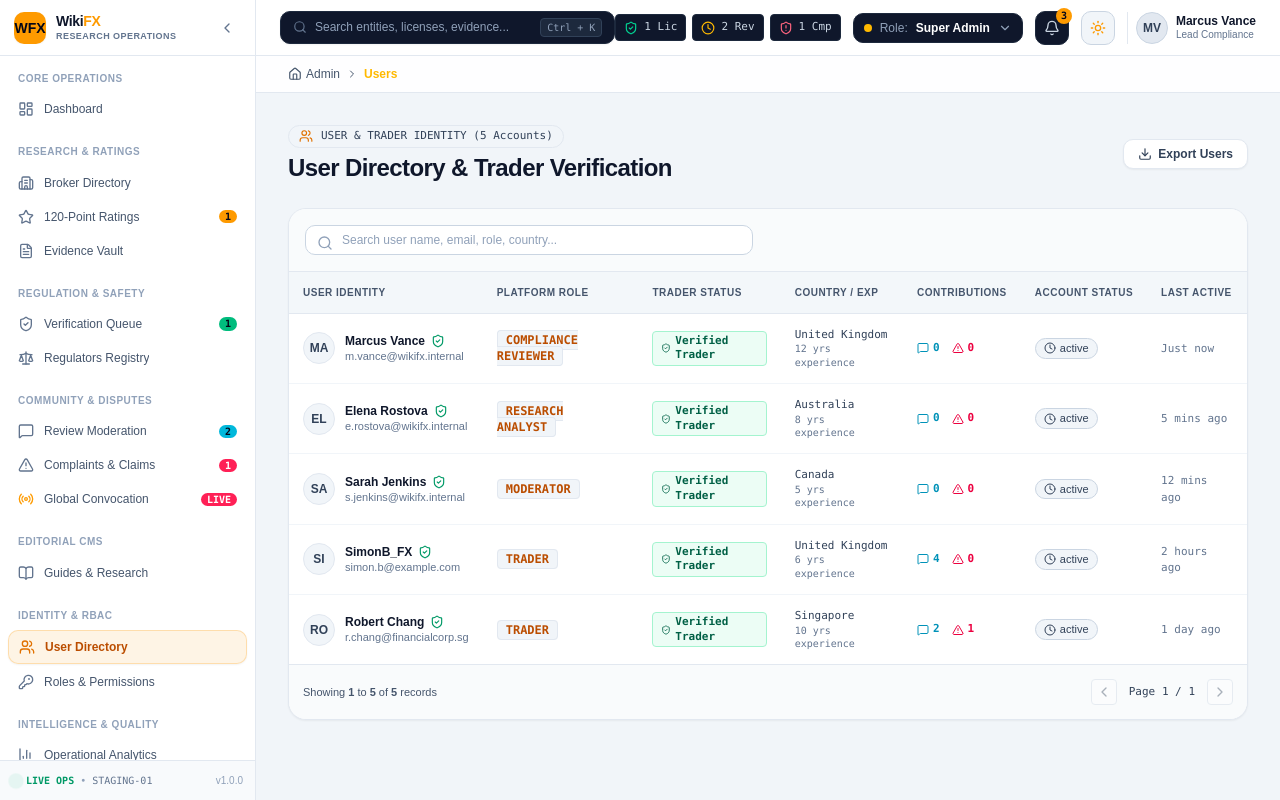
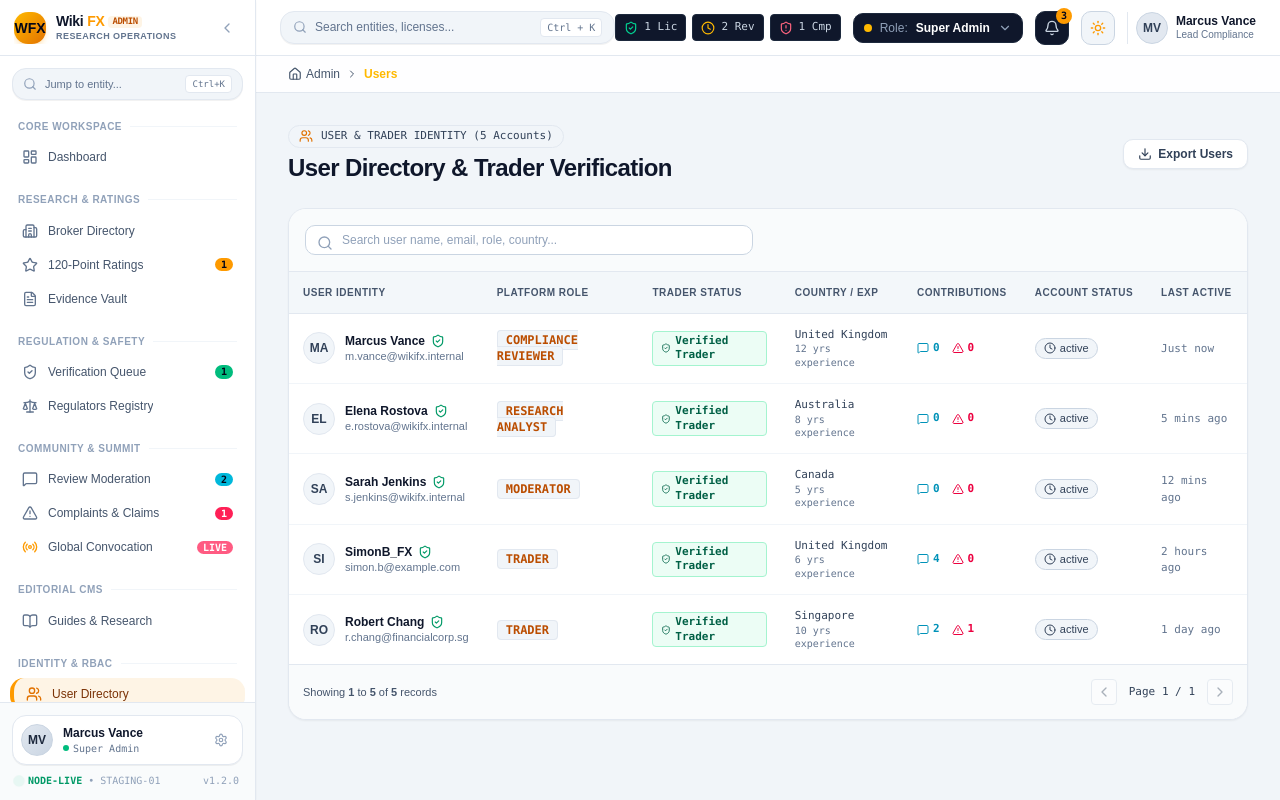
Before and after one commit to Moneykrishnaeducation/VTReview, a React (Vite) app in the folder authorFrontend/apps/web/: page /users in a window 1280 px wide. Built offline with nearby package versions, Linux system fonts and the light colour scheme.

Commit message:
feat(ui): enhance admin sidebar UI/UX with full mobile drawer responsiveness, keyboard shortcut collapse, floating tooltips, and elevated profile footer

```diff
--- a/authorFrontend/apps/web/src/components/admin-header.tsx
+++ b/authorFrontend/apps/web/src/components/admin-header.tsx
@@ -16,6 +16,7 @@ import {
   ExternalLink,
   ShieldCheck,
   Clock,
+  Menu,
 } from "lucide-react";
 
 interface AdminHeaderProps {
@@ -28,6 +29,8 @@ export function AdminHeader({ isSidebarCollapsed }: AdminHeaderProps) {
     setActiveRole,
     activeRoleDef,
     setIsSearchOpen,
+    isMobileSidebarOpen,
+    setIsMobileSidebarOpen,
     unreadNotificationsCount,
     notifications,
     markNotificationRead,
@@ -43,21 +46,30 @@ export function AdminHeader({ isSidebarCollapsed }: AdminHeaderProps) {
 
   return (
     <header
-      className={`fixed top-0 right-0 z-20 h-14 bg-white/95 dark:bg-slate-950/95 backdrop-blur-md border-b border-slate-200 dark:border-slate-800 text-slate-800 dark:text-slate-200 flex items-center justify-between px-4 md:px-6 transition-all duration-200 ${
-        isSidebarCollapsed ? "left-16" : "left-64"
+      className={`fixed top-0 right-0 z-20 h-14 bg-white/95 dark:bg-slate-950/95 backdrop-blur-md border-b border-slate-200 dark:border-slate-800 text-slate-800 dark:text-slate-200 flex items-center justify-between px-3 md:px-6 transition-all duration-300 left-0 ${
+        isSidebarCollapsed ? "lg:left-20" : "lg:left-64"
       }`}
     >
-      {/* Left: Quick Search Button & Breadcrumb hint */}
-      <div className="flex items-center gap-3 flex-1 max-w-lg">
+      {/* Left: Mobile Drawer Trigger & Quick Search Button */}
+      <div className="flex items-center gap-2.5 flex-1 max-w-lg">
+        {/* Mobile Hamburger Drawer Trigger */}
+        <button
+          onClick={() => setIsMobileSidebarOpen(true)}
+          className="lg:hidden p-2 rounded-xl bg-slate-100 dark:bg-slate-900 border border-slate-200 dark:border-slate-800 text-slate-700 dark:text-slate-300 hover:text-amber-500 transition-colors cursor-pointer shadow-2xs"
+          aria-label="Open Navigation Drawer"
+        >
+          <Menu className="h-4 w-4" />
+        </button>
+
         <button
           onClick={() => setIsSearchOpen(true)}
-          className="w-full max-w-sm bg-slate-900 hover:bg-slate-850 border border-slate-800 hover:border-slate-700 rounded-lg px-3 py-1.5 text-xs text-slate-400 flex items-center justify-between gap-2 shadow-xs transition-colors cursor-pointer"
+          className="w-full max-w-xs sm:max-w-sm bg-slate-100 dark:bg-slate-900 hover:bg-slate-200 dark:hover:bg-slate-850 border border-slate-200 dark:border-slate-800 rounded-xl px-3 py-1.5 text-xs text-slate-500 dark:text-slate-400 flex items-center justify-between gap-2 shadow-2xs transition-colors cursor-pointer"
         >
-          <div className="flex items-center gap-2">
-            <Search className="h-3.5 w-3.5 text-slate-500" />
-            <span>Search entities, licenses, evidence...</span>
+          <div className="flex items-center gap-2 truncate">
+            <Search className="h-3.5 w-3.5 text-slate-400" />
+            <span className="truncate">Search entities, licenses...</span>
           </div>
-          <kbd className="hidden sm:inline-block font-mono text-[10px] bg-slate-800 px-1.5 py-0.5 rounded text-slate-400 border border-slate-700">
+          <kbd className="hidden sm:inline-block font-mono text-[10px] bg-white dark:bg-slate-800 px-1.5 py-0.5 rounded text-slate-500 dark:text-slate-400 border border-slate-200 dark:border-slate-700">
             Ctrl + K
           </kbd>
         </button>
--- a/authorFrontend/apps/web/src/components/admin-shell.tsx
+++ b/authorFrontend/apps/web/src/components/admin-shell.tsx
@@ -20,8 +20,8 @@ export function AdminShell() {
 
       {/* Main Content Area */}
       <main
-        className={`flex-1 pt-14 transition-all duration-200 flex flex-col ${
-          isSidebarCollapsed ? "pl-16" : "pl-64"
+        className={`flex-1 pt-14 transition-all duration-300 flex flex-col pl-0 ${
+          isSidebarCollapsed ? "lg:pl-20" : "lg:pl-64"
         }`}
       >
         {/* Breadcrumbs Toolbar */}
--- a/authorFrontend/apps/web/src/components/admin-sidebar.tsx
+++ b/authorFrontend/apps/web/src/components/admin-sidebar.tsx
@@ -1,4 +1,4 @@
-import React, { useState } from "react";
+import React, { useState, useEffect } from "react";
 import { Link, useLocation } from "react-router";
 import { useAdmin } from "../context/admin-context";
 import {
@@ -23,6 +23,11 @@ import {
   ChevronRight,
   Sparkles,
   Radio,
+  Search,
+  X,
+  ShieldAlert,
+  LogOut,
+  ChevronDown
 } from "lucide-react";
 
 interface AdminSidebarProps {
@@ -39,11 +44,35 @@ export function AdminSidebar({ isCollapsed, setIsCollapsed }: AdminSidebarProps)
     pendingRatingsCount,
     unreadNotificationsCount,
     criticalIssuesCount,
+    isMobileSidebarOpen,
+    setIsMobileSidebarOpen,
+    setIsSearchOpen,
+    activeRoleDef,
   } = useAdmin();
+
+  // Close mobile sidebar on route change
+  useEffect(() => {
+    setIsMobileSidebarOpen(false);
+  }, [location.pathname, setIsMobileSidebarOpen]);
+
+  // Keyboard shortcut ( [ ) to toggle sidebar collapse on desktop
+  useEffect(() => {
+    const handleKeyDown = (e: KeyboardEvent) => {
+      if (
+        (e.key === "[" || (e.ctrlKey && e.key === "\\")) &&
+        !(e.target instanceof HTMLInputElement || e.target instanceof HTMLTextAreaElement)
+      ) {
+        e.preventDefault();
+        setIsCollapsed(!isCollapsed);
+      }
+    };
+    window.addEventListener("keydown", handleKeyDown);
+    return () => window.removeEventListener("keydown", handleKeyDown);
+  }, [isCollapsed, setIsCollapsed]);
 
   const navGroups = [
     {
-      title: "Core Operations",
+      title: "Core Workspace",
       items: [
         { label: "Dashboard", to: "/dashboard", icon: <LayoutDashboard className="h-4 w-4" /> },
       ],
@@ -57,7 +86,7 @@ export function AdminSidebar({ isCollapsed, setIsCollapsed }: AdminSidebarProps)
           to: "/ratings",
           icon: <Star className="h-4 w-4" />,
           badge: pendingRatingsCount > 0 ? pendingRatingsCount : undefined,
-          badgeColor: "bg-amber-500 text-slate-950",
+          badgeColor: "bg-amber-500 text-slate-950 font-black",
         },
         { label: "Evidence Vault", to: "/evidence", icon: <FileText className="h-4 w-4" /> },
       ],
@@ -76,14 +105,14 @@ export function AdminSidebar({ isCollapsed, setIsCollapsed }: AdminSidebarProps)
       ],
     },
     {
-      title: "Community & Disputes",
+      title: "Community & Summit",
       items: [
         {
           label: "Review Moderation",
           to: "/reviews",
           icon: <MessageSquare className="h-4 w-4" />,
           badge: pendingReviewsCount > 0 ? pendingReviewsCount : undefined,
-          badgeColor: "bg-cyan-500 text-slate-950",
+          badgeColor: "bg-cyan-500 text-slate-950 font-bold",
         },
         {
           label: "Complaints & Claims",
@@ -97,7 +126,7 @@ export function AdminSidebar({ isCollapsed, setIsCollapsed }: AdminSidebarProps)
           to: "/convocation",
           icon: <Radio className="h-4 w-4 text-amber-500" />,
           badge: "LIVE",
-          badgeColor: "bg-rose-500 text-white font-bold",
+          badgeColor: "bg-rose-500 text-white font-black animate-pulse",
         },
       ],
     },
@@ -129,14 +158,14 @@ export function AdminSidebar({ isCollapsed, setIsCollapsed }: AdminSidebarProps)
       ],
     },
     {
-      title: "Governance",
+      title: "System Governance",
       items: [
         {
           label: "Notifications",
           to: "/notifications",
           icon: <Bell className="h-4 w-4" />,
           badge: unreadNotificationsCount > 0 ? unreadNotificationsCount : undefined,
-          badgeColor: "bg-amber-500 text-slate-950",
+          badgeColor: "bg-amber-500 text-slate-950 font-black",
         },
         { label: "Immutable Audit Log", to: "/audit-logs", icon: <History className="h-4 w-4" /> },
         { label: "System Settings", to: "/settings", icon: <Settings className="h-4 w-4" /> },
@@ -145,47 +174,111 @@ export function AdminSidebar({ isCollapsed, setIsCollapsed }: AdminSidebarProps)
   ];
 
   return (
+    <>
+      {/* 1. MOBILE BACKDROP OVERLAY */}
+      {isMobileSidebarOpen && (
+        <div
+          onClick={() => setIsMobileSidebarOpen(false)}
+          className="fixed inset-0 bg-slate-950/60 backdrop-blur-xs z-40 lg:hidden animate-in fade-in duration-200"
+          aria-hidden="true"
+        />
+      )}
+
+      {/* 2. SIDEBAR CONTAINER */}
       <aside
-      className={`fixed left-0 top-0 bottom-0 z-30 bg-white dark:bg-slate-950 border-r border-slate-200 dark:border-slate-800 text-slate-700 dark:text-slate-300 flex flex-col transition-all duration-200 ${
-        isCollapsed ? "w-16" : "w-64"
-      }`}
+        className={`fixed left-0 top-0 bottom-0 z-50 lg:z-30 bg-white dark:bg-slate-950 border-r border-slate-200 dark:border-slate-800 text-slate-700 dark:text-slate-300 flex flex-col transition-all duration-300 ease-in-out shadow-2xl lg:shadow-xs ${
+          isMobileSidebarOpen
+            ? "translate-x-0 w-72"
+            : "-translate-x-full lg:translate-x-0"
+        } ${isCollapsed ? "lg:w-20" : "lg:w-64"}`}
       >
-      {/* Brand Header */}
-      <div className="h-14 border-b border-slate-200 dark:border-slate-800 flex items-center justify-between px-3.5 bg-white dark:bg-slate-950">
-        <Link to="/dashboard" className="flex items-center gap-2.5 overflow-hidden">
-          <div className="h-8 w-8 rounded-lg bg-amber-500 text-slate-950 font-black text-sm flex items-center justify-center shrink-0 shadow-xs">
+        {/* BRAND HEADER */}
+        <div className="h-14 border-b border-slate-200 dark:border-slate-800 flex items-center justify-between px-3.5 bg-white/95 dark:bg-slate-950/95 backdrop-blur-md shrink-0">
+          <Link
+            to="/dashboard"
+            onClick={() => setIsMobileSidebarOpen(false)}
+            className="flex items-center gap-2.5 overflow-hidden group"
+          >
+            <div className="h-8 w-8 rounded-xl bg-gradient-to-br from-amber-400 to-amber-600 text-slate-950 font-black text-sm flex items-center justify-center shrink-0 shadow-md shadow-amber-500/20 group-hover:scale-105 transition-transform">
               WFX
             </div>
-          {!isCollapsed && (
-            <div className="flex flex-col">
-              <span className="font-extrabold text-slate-900 dark:text-white text-sm tracking-tight leading-tight">
+            {(!isCollapsed || isMobileSidebarOpen) && (
+              <div className="flex flex-col min-w-0">
+                <span className="font-extrabold text-slate-900 dark:text-white text-sm tracking-tight leading-tight flex items-center gap-1">
                   Wiki<span className="text-amber-500 font-black">FX</span>
+                  <span className="text-[9px] px-1 py-0.2 bg-amber-500/10 text-amber-700 dark:text-amber-400 font-mono font-bold rounded">
+                    ADMIN
                   </span>
-              <span className="text-[9px] uppercase tracking-wider text-slate-500 dark:text-slate-400 font-bold leading-tight">
+                </span>
+                <span className="text-[9px] uppercase tracking-wider text-slate-500 dark:text-slate-400 font-bold leading-tight truncate">
                   Research Operations
                 </span>
               </div>
             )}
           </Link>
 
+          <div className="flex items-center gap-1">
+            {/* Desktop Collapse Toggle */}
             <button
               onClick={() => setIsCollapsed(!isCollapsed)}
-          className="p-1.5 text-slate-500 dark:text-slate-400 hover:text-slate-900 dark:hover:text-white rounded-lg hover:bg-slate-100 dark:hover:bg-slate-900 transition-colors cursor-pointer"
-          title={isCollapsed ? "Expand Sidebar" : "Collapse Sidebar"}
+              className="hidden lg:flex p-1.5 text-slate-400 hover:text-slate-900 dark:hover:text-white rounded-lg hover:bg-slate-100 dark:hover:bg-slate-900 transition-colors cursor-pointer"
+              title={isCollapsed ? "Expand Sidebar ( [ )" : "Collapse Sidebar ( [ )"}
             >
               {isCollapsed ? <ChevronRight className="h-4 w-4" /> : <ChevronLeft className="h-4 w-4" />}
             </button>
+
+            {/* Mobile Close Button */}
+            <button
+              onClick={() => setIsMobileSidebarOpen(false)}
+              className="lg:hidden p-1.5 text-slate-500 hover:text-slate-900 dark:hover:text-white rounded-lg hover:bg-slate-100 dark:hover:bg-slate-900 transition-colors cursor-pointer"
+              aria-label="Close Mobile Menu"
+            >
+              <X className="h-5 w-5" />
+            </button>
+          </div>
         </div>
 
-      {/* Nav Menu */}
-      <div className="flex-1 overflow-y-auto px-2 py-3 space-y-4 text-xs custom-scrollbar">
-        {navGroups.map((group, idx) => (
-          <div key={idx} className="space-y-1">
-            {!isCollapsed && (
-              <div className="px-2.5 py-1 text-[10px] font-bold uppercase tracking-wider text-slate-400 dark:text-slate-500">
-                {group.title}
+        {/* QUICK SEARCH JUMP (Expanded Mode) */}
+        {(!isCollapsed || isMobileSidebarOpen) ? (
+          <div className="px-3 pt-3 pb-1 shrink-0">
+            <button
+              onClick={() => setIsSearchOpen(true)}
+              className="w-full bg-slate-100 dark:bg-slate-900/80 hover:bg-slate-200 dark:hover:bg-slate-850 border border-slate-200 dark:border-slate-800 rounded-xl px-2.5 py-1.5 text-xs text-slate-500 dark:text-slate-400 flex items-center justify-between gap-2 shadow-2xs transition-colors cursor-pointer group"
+            >
+              <div className="flex items-center gap-2 truncate">
+                <Search className="h-3.5 w-3.5 text-slate-400 group-hover:text-amber-500 transition-colors" />
+                <span className="text-[11px] truncate">Jump to entity...</span>
+              </div>
+              <kbd className="font-mono text-[9px] bg-white dark:bg-slate-800 px-1.5 py-0.5 rounded text-slate-500 dark:text-slate-400 border border-slate-200 dark:border-slate-700">
+                Ctrl+K
+              </kbd>
+            </button>
+          </div>
+        ) : (
+          <div className="px-2 pt-2.5 pb-1 flex justify-center shrink-0">
+            <button
+              onClick={() => setIsSearchOpen(true)}
+              className="p-2 bg-slate-100 dark:bg-slate-900 hover:bg-slate-200 dark:hover:bg-slate-800 rounded-xl text-slate-500 dark:text-slate-400 hover:text-amber-500 transition-colors cursor-pointer"
+              title="Quick Search (Ctrl+K)"
+            >
+              <Search className="h-4 w-4" />
+            </button>
           </div>
         )}
+
+        {/* NAVIGATION GROUPS SCROLL AREA */}
+        <div className="flex-1 overflow-y-auto px-2.5 py-3 space-y-4 text-xs custom-scrollbar">
+          {navGroups.map((group, gIdx) => (
+            <div key={gIdx} className="space-y-1">
+              {(!isCollapsed || isMobileSidebarOpen) ? (
+                <div className="px-2 py-1 text-[10px] font-bold uppercase tracking-wider text-slate-400 dark:text-slate-500 flex items-center justify-between">
+                  <span>{group.title}</span>
+                  <div className="h-px bg-slate-100 dark:bg-slate-900 flex-1 ml-2" />
+                </div>
+              ) : (
+                <div className="h-px bg-slate-200 dark:bg-slate-800 my-2 mx-1" />
+              )}
+
               <div className="space-y-0.5">
                 {group.items.map((item) => {
                   const isActive =
@@ -196,21 +289,36 @@ export function AdminSidebar({ isCollapsed, setIsCollapsed }: AdminSidebarProps)
                     <Link
                       key={item.to}
                       to={item.to}
-                    title={isCollapsed ? item.label : undefined}
-                    className={`flex items-center justify-between px-2.5 py-2 rounded-lg font-medium transition-all ${
+                      onClick={() => setIsMobileSidebarOpen(false)}
+                      title={isCollapsed && !isMobileSidebarOpen ? item.label : undefined}
+                      className={`relative group flex items-center rounded-xl font-medium transition-all ${
+                        isCollapsed && !isMobileSidebarOpen
+                          ? "justify-center p-2.5"
+                          : "justify-between px-3 py-2"
+                      } ${
                         isActive
-                        ? "bg-amber-500/10 text-amber-700 dark:text-amber-400 border border-amber-500/25 shadow-xs font-semibold"
-                        : "text-slate-600 dark:text-slate-400 hover:text-slate-900 dark:hover:text-slate-100 hover:bg-slate-100 dark:hover:bg-slate-900"
+                          ? "bg-amber-500/10 text-amber-900 dark:text-amber-300 border-l-4 border-amber-500 font-bold shadow-2xs"
+                          : "text-slate-600 dark:text-slate-400 hover:text-slate-900 dark:hover:text-slate-100 hover:bg-slate-100 dark:hover:bg-slate-900/80"
                       }`}
                     >
                       <div className="flex items-center gap-2.5 truncate">
-                      <span className={isActive ? "text-amber-600 dark:text-amber-400" : "text-slate-500 dark:text-slate-400"}>
+                        <span
+                          className={`transition-colors shrink-0 ${
+                            isActive
+                              ? "text-amber-600 dark:text-amber-400"
+                              : "text-slate-500 dark:text-slate-400 group-hover:text-slate-800 dark:group-hover:text-slate-200"
+                          }`}
+                        >
                           {item.icon}
                         </span>
-                      {!isCollapsed && <span className="truncate">{item.label}</span>}
+                        {(!isCollapsed || isMobileSidebarOpen) && (
+                          <span className="truncate text-[12px]">{item.label}</span>
+                        )}
                       </div>
 
+                      {/* Badge / Pill Count */}
                       {item.badge !== undefined && (
+                        (!isCollapsed || isMobileSidebarOpen) ? (
                           <span
                             className={`text-[10px] font-mono px-1.5 py-0.2 rounded-full font-bold shrink-0 ${
                               item.badgeColor || "bg-slate-200 dark:bg-slate-800 text-slate-800 dark:text-slate-200"
@@ -218,6 +326,21 @@ export function AdminSidebar({ isCollapsed, setIsCollapsed }: AdminSidebarProps)
                           >
                             {item.badge}
                           </span>
+                        ) : (
+                          <span className="absolute top-1 right-1 h-2 w-2 rounded-full bg-amber-500 ring-2 ring-white dark:ring-slate-950" />
+                        )
+                      )}
+
+                      {/* Collapsed Hover Tooltip Floating Flyout */}
+                      {isCollapsed && !isMobileSidebarOpen && (
+                        <div className="absolute left-full ml-2.5 px-3 py-1.5 bg-slate-900 text-white text-xs font-semibold rounded-lg shadow-xl opacity-0 scale-95 pointer-events-none group-hover:opacity-100 group-hover:scale-100 transition-all duration-150 z-50 whitespace-nowrap border border-slate-800 flex items-center gap-2">
+                          <span>{item.label}</span>
+                          {item.badge !== undefined && (
+                            <span className="text-[10px] font-mono px-1.5 py-0.2 rounded bg-amber-500 text-slate-950 font-bold">
+                              {item.badge}
+                            </span>
+                          )}
+                        </div>
                       )}
                     </Link>
                   );
@@ -227,18 +350,62 @@ export function AdminSidebar({ isCollapsed, setIsCollapsed }: AdminSidebarProps)
           ))}
         </div>
 
-      {/* Bottom Environment Indicator */}
-      {!isCollapsed && (
-        <div className="p-3 border-t border-slate-200 dark:border-slate-800/80 bg-slate-50 dark:bg-slate-900/40 text-[11px] text-slate-500 dark:text-slate-400 flex items-center justify-between">
-          <div className="flex items-center gap-1.5 font-mono text-[10px]">
-            <span className="h-2 w-2 rounded-full bg-emerald-500 dark:bg-emerald-400 animate-ping" />
-            <span className="text-emerald-600 dark:text-emerald-400 font-bold">LIVE OPS</span>
-            <span className="text-slate-400 dark:text-slate-500">•</span>
+        {/* BOTTOM USER & NODE STATUS FOOTER */}
+        <div className="p-3 border-t border-slate-200 dark:border-slate-800 bg-slate-50/80 dark:bg-slate-950/60 backdrop-blur-xs shrink-0">
+          {(!isCollapsed || isMobileSidebarOpen) ? (
+            <div className="space-y-2">
+              <div className="flex items-center justify-between p-2 rounded-xl bg-white dark:bg-slate-900 border border-slate-200 dark:border-slate-800 shadow-2xs">
+                <div className="flex items-center gap-2.5 min-w-0">
+                  <div className="h-8 w-8 rounded-full bg-gradient-to-br from-slate-200 to-slate-300 dark:from-slate-800 dark:to-slate-700 border border-slate-300 dark:border-slate-600 flex items-center justify-center text-xs font-bold text-slate-800 dark:text-slate-200 shrink-0">
+                    MV
+                  </div>
+                  <div className="min-w-0">
+                    <div className="text-xs font-bold text-slate-900 dark:text-slate-100 truncate">Marcus Vance</div>
+                    <div className="text-[10px] text-slate-500 dark:text-slate-400 font-mono truncate flex items-center gap-1">
+                      <span className="h-1.5 w-1.5 rounded-full bg-emerald-500" />
+                      <span>{activeRoleDef.name}</span>
+                    </div>
+                  </div>
+                </div>
+
+                <Link
+                  to="/settings"
+                  className="p-1.5 text-slate-400 hover:text-slate-700 dark:hover:text-slate-200 rounded-lg hover:bg-slate-100 dark:hover:bg-slate-800 transition-colors"
+                  title="System Governance Settings"
+                >
+                  <Settings className="h-3.5 w-3.5" />
+                </Link>
+              </div>
+
+              <div className="flex items-center justify-between text-[10px] font-mono text-slate-400 dark:text-slate-500 px-1">
+                <div className="flex items-center gap-1.5">
+                  <span className="h-1.5 w-1.5 rounded-full bg-emerald-500 animate-ping" />
+                  <span className="text-emerald-600 dark:text-emerald-400 font-bold">NODE-LIVE</span>
+                  <span>•</span>
                   <span>STAGING-01</span>
                 </div>
-          <span className="text-[10px] text-slate-400 dark:text-slate-500">v1.0.0</span>
+                <span>v1.2.0</span>
+              </div>
+            </div>
+          ) : (
+            <div className="flex flex-col items-center gap-2">
+              <div
+                className="h-8 w-8 rounded-full bg-slate-200 dark:bg-slate-800 border border-slate-300 dark:border-slate-700 flex items-center justify-center text-xs font-bold text-slate-700 dark:text-slate-200 cursor-pointer"
+                title={`Logged in: Marcus Vance (${activeRoleDef.name})`}
+              >
+                MV
+              </div>
+              <button
+                onClick={() => setIsCollapsed(false)}
+                className="p-1.5 text-slate-400 hover:text-slate-700 dark:hover:text-slate-200 rounded-lg hover:bg-slate-200 dark:hover:bg-slate-900 transition-colors cursor-pointer"
+                title="Expand Sidebar ( [ )"
+              >
+                <ChevronRight className="h-3.5 w-3.5" />
+              </button>
             </div>
           )}
+        </div>
       </aside>
+    </>
   );
 }
--- a/authorFrontend/apps/web/src/context/admin-context.tsx
+++ b/authorFrontend/apps/web/src/context/admin-context.tsx
@@ -68,9 +68,11 @@ interface AdminContextType {
   markNotificationRead: (id: string) => void;
   markAllNotificationsRead: () => void;
 
-  // UI Modals & Global States
+  // UI Modals & Mobile Sidebar
   isSearchOpen: boolean;
   setIsSearchOpen: (open: boolean) => void;
+  isMobileSidebarOpen: boolean;
+  setIsMobileSidebarOpen: (open: boolean) => void;
   selectedEvidenceModal: EvidenceItem | null;
   setSelectedEvidenceModal: (evidence: EvidenceItem | null) => void;
   hasUnsavedChanges: boolean;
@@ -103,8 +105,9 @@ export function AdminProvider({ children }: { children: React.ReactNode }) {
   const [auditLogs, setAuditLogs] = useState<AuditLogEntry[]>(INITIAL_AUDIT_LOGS);
   const [notifications, setNotifications] = useState<NotificationItem[]>(INITIAL_NOTIFICATIONS);
 
-  // UI Modals
+  // UI Modals & Mobile Sidebar
   const [isSearchOpen, setIsSearchOpen] = useState(false);
+  const [isMobileSidebarOpen, setIsMobileSidebarOpen] = useState(false);
   const [selectedEvidenceModal, setSelectedEvidenceModal] = useState<EvidenceItem | null>(null);
   const [hasUnsavedChanges, setHasUnsavedChanges] = useState(false);
 
@@ -464,6 +467,8 @@ export function AdminProvider({ children }: { children: React.ReactNode }) {
         markAllNotificationsRead,
         isSearchOpen,
         setIsSearchOpen,
+        isMobileSidebarOpen,
+        setIsMobileSidebarOpen,
         selectedEvidenceModal,
         setSelectedEvidenceModal,
         hasUnsavedChanges,
```
Lines whose indentation alone changed are shown as unchanged.
